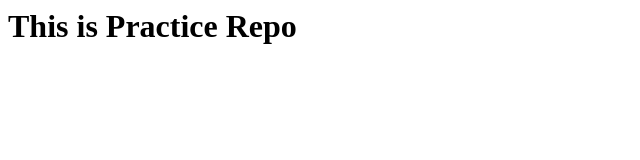
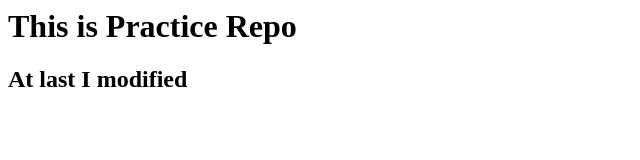
Before and after one commit to subham-fab2u/practice_repo, a plain HTML site: page index.html in a window 1280 px wide. Shown: the whole page, without its empty margins (0-640 px from the left). Drawn offline with Linux system fonts and the light colour scheme.

Commit message:
Second Commit

```diff
--- a/index.html
+++ b/index.html
@@ -1,6 +1,7 @@
 <html>
 <body>
 	<h1> This is Practice Repo </h1>
+	<h2> At last I modified </h2>
 </body>
 
 </html>
```
